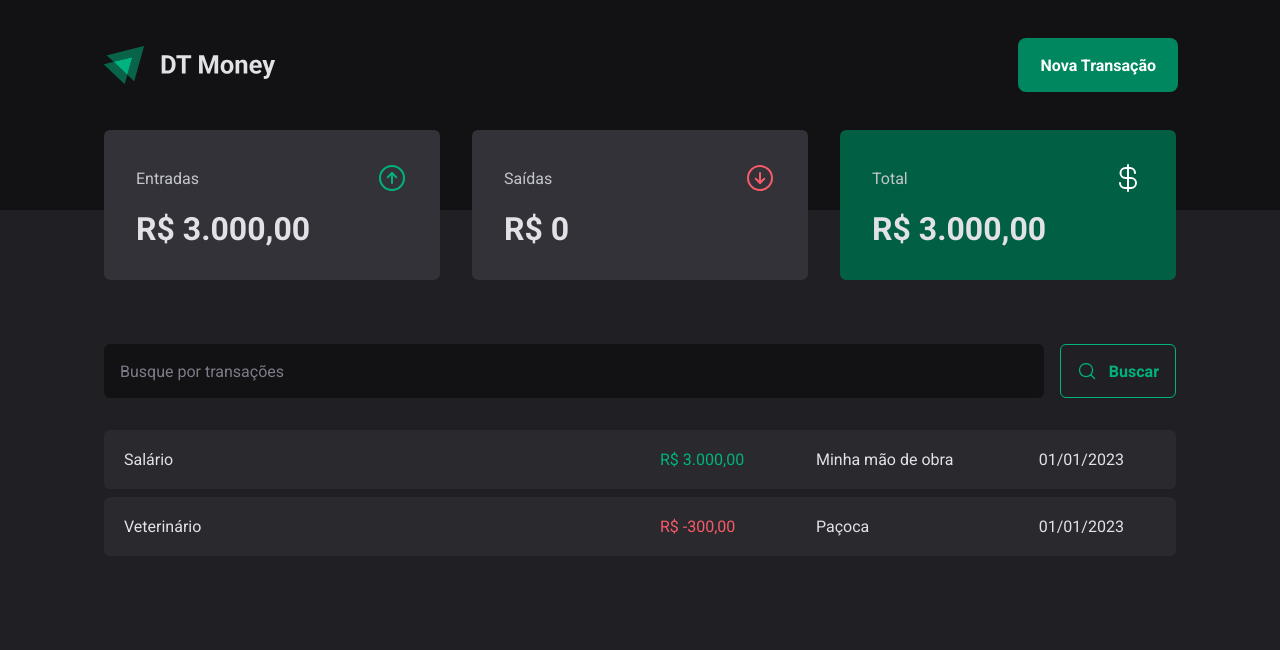
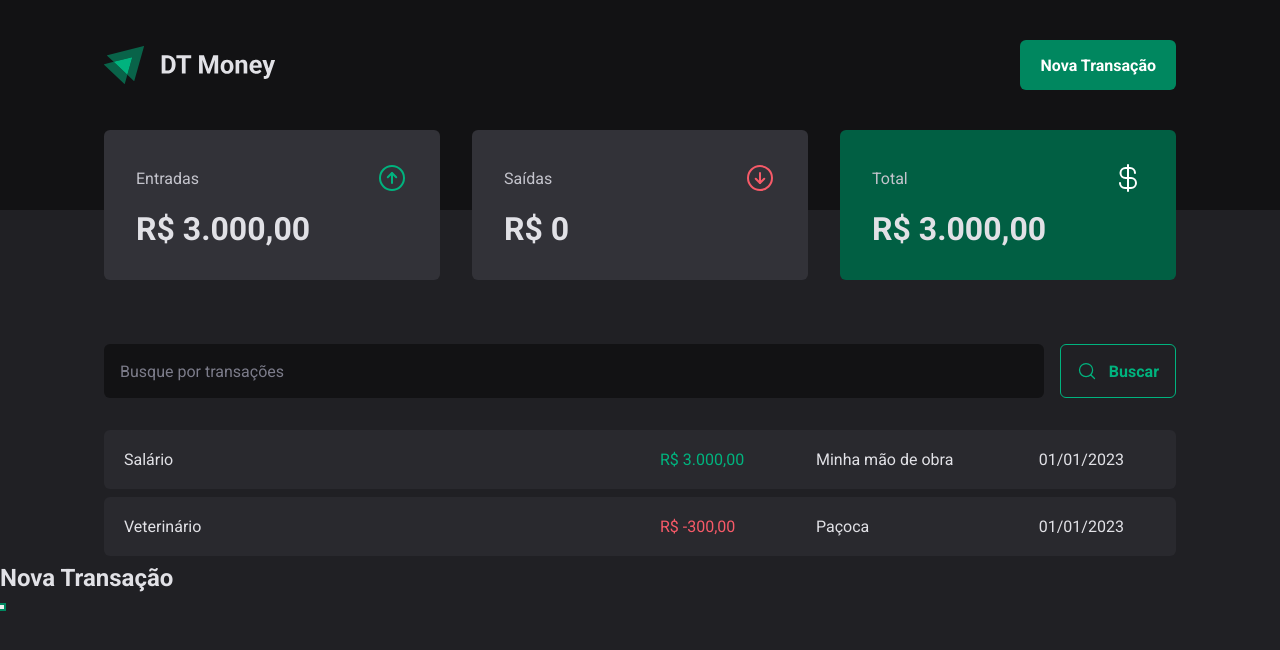
Before and after one commit to jjromary/DtMoney.v2, a React (Vite) app: page / in a window 1280 px wide. Both pictures are taken after a click on the button "Nova Transação". Shown: the top 650 px of the page. Built offline with nearby package versions, Linux system fonts and the light colour scheme.

Commit message:
add radix modal

```diff
--- a/package.json
+++ b/package.json
@@ -8,6 +8,7 @@
     "preview": "vite preview"
   },
   "dependencies": {
+    "@radix-ui/react-dialog": "^1.0.2",
     "phosphor-react": "^1.4.1",
     "react": "^18.0.0",
     "react-dom": "^18.0.0",
--- a/src/Components/Header/index.tsx
+++ b/src/Components/Header/index.tsx
@@ -1,12 +1,27 @@
 import { HeaderContainer, HeaderContent, NewTransationButton } from "./styles"
 import logoImg from '../../Assets/logo.svg'
+import * as Dialog from "@radix-ui/react-dialog"
 
 export function Header() {
 	return (
 		<HeaderContainer>
 			<HeaderContent>
 				<img src={logoImg} alt=""></img>
+
+
+				<Dialog.Root>
+					<Dialog.Trigger asChild>
 						<NewTransationButton>Nova Transação</NewTransationButton>
+					</Dialog.Trigger>
+
+					<Dialog.Portal>
+						<Dialog.Overlay />
+						<Dialog.Content>
+							<Dialog.Title>Nova Transação</Dialog.Title>
+							<Dialog.Close />
+						</Dialog.Content>
+					</Dialog.Portal>
+				</Dialog.Root>
 			</HeaderContent>
 		</HeaderContainer>
 	)
```
Also changed, not shown: 1 other file (tests, documents, lock files or other folders). Lines whose indentation alone changed are shown as unchanged.
